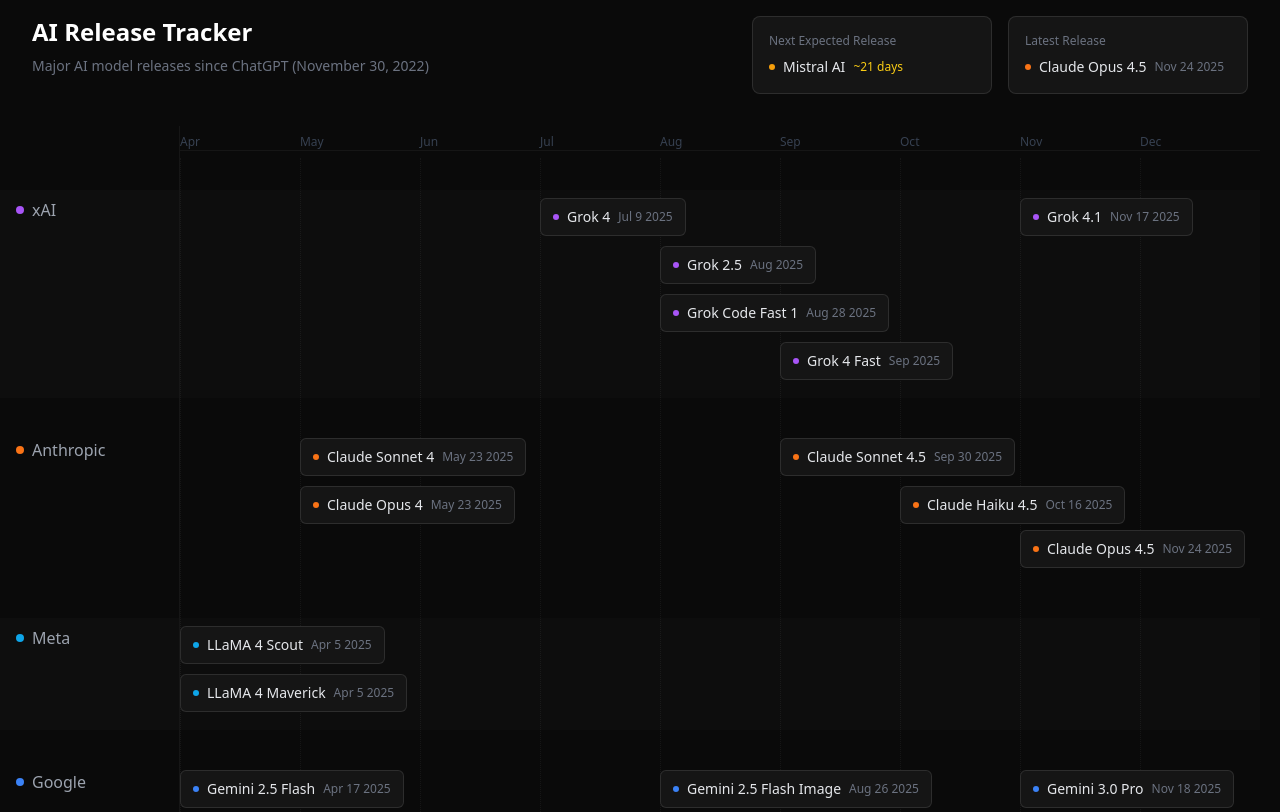
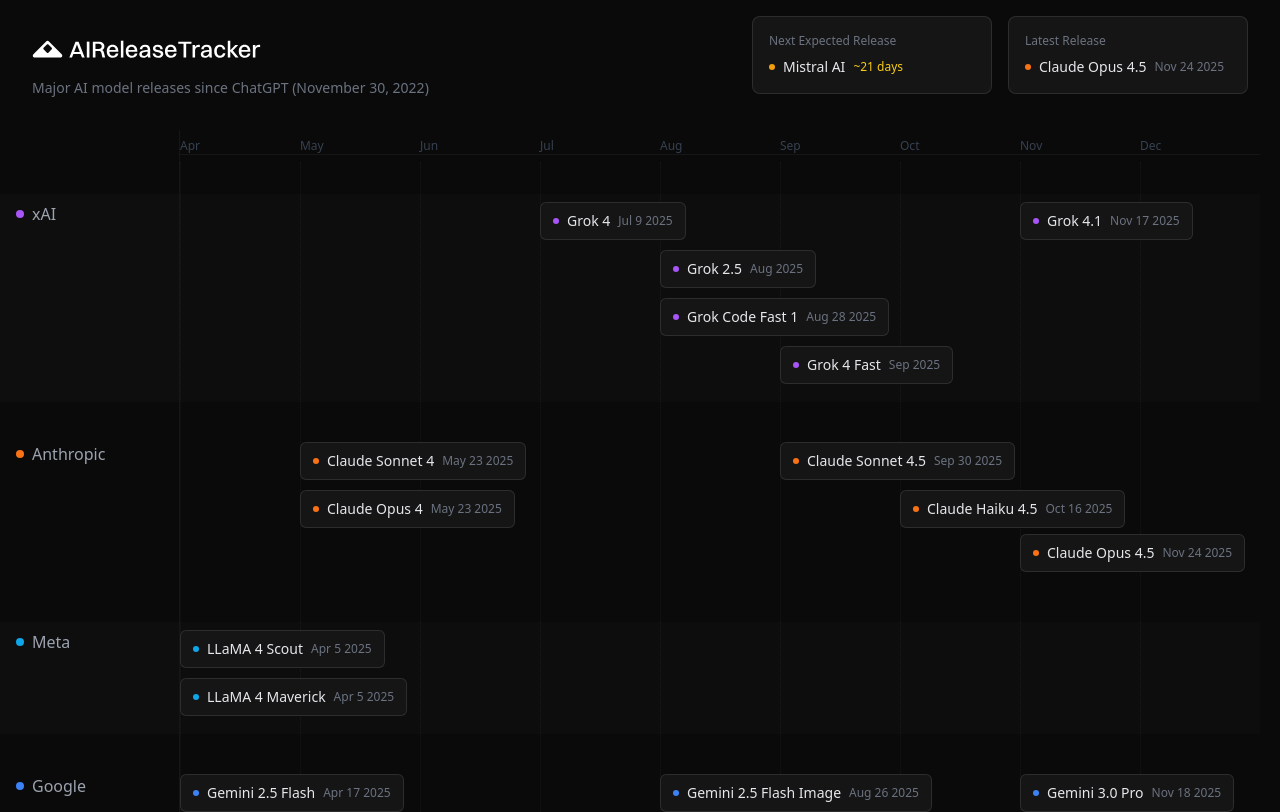
Before and after one commit to assentorp/aireleasetracker, a Next.js app: page / in a window 1280 px wide. Shown: the top 812 px of the page. Built offline with nearby package versions, Linux system fonts and the light colour scheme.

Commit message:
added logo

```diff
--- a/app/page.tsx
+++ b/app/page.tsx
@@ -1,6 +1,8 @@
 'use client';
 
 import { useState, useMemo, useEffect, useRef } from 'react';
+import Link from 'next/link';
+import Logo from '../assets/Logo';
 
 export default function Timeline() {
   const [hoveredGroup, setHoveredGroup] = useState<string | null>(null);
@@ -610,9 +612,9 @@
         <div className="mb-4 sticky top-0 bg-[#0A0A0A] z-50 py-4 px-8">
           <div className="flex items-start justify-between gap-8">
             <div className="flex-1">
-              <h1 className="text-2xl font-semibold text-white mb-2">
-                AI Release Tracker
-              </h1>
+              <Link href="/" className="inline-block mt-6 hover:opacity-80 transition-opacity">
+                <Logo className="cursor-pointer" />
+              </Link>
               <p className="text-sm text-gray-500">
                 Major AI model releases since ChatGPT (November 30, 2022)
               </p>
--- /dev/null
+++ b/assets/Logo.tsx
@@ -0,0 +1,27 @@
+import React from 'react';
+
+export default function Logo({ className }: { className?: string }) {
+  return (
+<svg width="229" height="32" viewBox="0 0 229 32" fill="none" xmlns="http://www.w3.org/2000/svg" aria-label="AI Release Tracker" className={className}>
+<title>AI Release Tracker</title>
+<path d="M220.875 17.5455V5.07559H223.378V6.92386C224.197 5.42653 225.484 4.74805 226.935 4.74805C227.426 4.74805 227.894 4.86503 228.128 5.07559V7.27479C227.753 7.15781 227.309 7.11102 226.794 7.11102C224.408 7.11102 223.378 8.56156 223.378 10.7374V17.5455H220.875Z" fill="white"/>
+<path d="M218.464 13.4747C217.785 16.3758 215.633 17.8497 212.708 17.8497C209.035 17.8497 206.789 15.3931 206.789 11.3223C206.789 7.08763 209.035 4.74805 212.591 4.74805C216.194 4.74805 218.37 7.18121 218.37 11.1819V11.7902H209.339C209.48 14.3403 210.673 15.7675 212.708 15.7675C214.299 15.7675 215.422 15.0188 215.843 13.4747H218.464ZM212.591 6.83027C210.79 6.83027 209.714 7.97667 209.409 10.0823H215.773C215.469 7.97667 214.369 6.83027 212.591 6.83027Z" fill="white"/>
+<path d="M195.789 17.5461V0.701172H198.292V10.3636L203.252 5.07618H206.247L200.866 10.621L206.575 17.5461H203.463L198.292 11.3229V17.5461H195.789Z" fill="white"/>
+<path d="M193.379 9.42721H190.875C190.571 7.64913 189.425 6.85367 187.974 6.85367C185.892 6.85367 184.769 8.44458 184.769 11.3223C184.769 14.1532 185.939 15.7675 188.044 15.7675C189.542 15.7675 190.594 14.9486 190.969 13.3577H193.449C192.911 16.4693 190.758 17.8497 187.998 17.8497C184.395 17.8497 182.219 15.3697 182.219 11.3223C182.219 7.08763 184.441 4.74805 187.974 4.74805C190.758 4.74805 192.957 6.31557 193.379 9.42721Z" fill="white"/>
+<path d="M171.714 9.14646H169.21C169.608 6.38575 171.503 4.74805 174.615 4.74805C178.007 4.74805 179.692 6.73669 179.692 9.63777V14.5041C179.692 16.0014 179.832 16.8671 180.113 17.5455H177.492C177.305 17.0776 177.235 16.4225 177.212 15.7207C176.159 17.1946 174.544 17.8497 173.047 17.8497C170.52 17.8497 168.789 16.6565 168.789 14.2701C168.789 12.5622 169.725 11.2989 171.597 10.6672C173.258 10.1057 174.942 9.96531 177.188 9.94191V9.66116C177.188 7.83629 176.346 6.85367 174.427 6.85367C172.813 6.85367 171.947 7.74271 171.714 9.14646ZM171.316 14.1766C171.316 15.2294 172.181 15.8844 173.515 15.8844C175.597 15.8844 177.188 14.2233 177.188 12.2113V11.6498C172.392 11.6966 171.316 12.7494 171.316 14.1766Z" fill="white"/>
+<path d="M160.57 17.5455V5.07559H163.074V6.92386C163.893 5.42653 165.179 4.74805 166.63 4.74805C167.121 4.74805 167.589 4.86503 167.823 5.07559V7.27479C167.449 7.15781 167.004 7.11102 166.489 7.11102C164.103 7.11102 163.074 8.56156 163.074 10.7374V17.5455H160.57Z" fill="white"/>
+<path d="M151.553 17.5459V3.83592H146.242V1.63672H159.461V3.83592H154.173V17.5459H151.553Z" fill="white"/>
+<path d="M144.659 13.4747C143.98 16.3758 141.828 17.8497 138.904 17.8497C135.23 17.8497 132.984 15.3931 132.984 11.3223C132.984 7.08763 135.23 4.74805 138.787 4.74805C142.389 4.74805 144.565 7.18121 144.565 11.1819V11.7902H135.535C135.675 14.3403 136.868 15.7675 138.904 15.7675C140.494 15.7675 141.617 15.0188 142.039 13.4747H144.659ZM138.787 6.83027C136.985 6.83027 135.909 7.97667 135.605 10.0823H141.968C141.664 7.97667 140.565 6.83027 138.787 6.83027Z" fill="white"/>
+<path d="M123.347 8.351C123.347 11.5328 131.325 8.86571 131.325 13.9426C131.325 16.3056 129.196 17.8497 126.177 17.8497C123.159 17.8497 121.03 16.4459 120.562 13.4747H123.066C123.323 15.0422 124.493 15.9078 126.248 15.9078C127.932 15.9078 128.821 15.1592 128.821 14.1064C128.821 10.9947 120.96 13.6151 120.96 8.49137C120.96 6.54952 122.481 4.74805 125.639 4.74805C128.423 4.74805 130.482 6.03482 130.88 9.14646H128.377C128.096 7.39177 127.113 6.73669 125.522 6.73669C124.142 6.73669 123.347 7.41517 123.347 8.351Z" fill="white"/>
+<path d="M110.237 9.14646H107.734C108.131 6.38575 110.026 4.74805 113.138 4.74805C116.53 4.74805 118.215 6.73669 118.215 9.63777V14.5041C118.215 16.0014 118.355 16.8671 118.636 17.5455H116.016C115.829 17.0776 115.758 16.4225 115.735 15.7207C114.682 17.1946 113.068 17.8497 111.571 17.8497C109.044 17.8497 107.312 16.6565 107.312 14.2701C107.312 12.5622 108.248 11.2989 110.12 10.6672C111.781 10.1057 113.466 9.96531 115.712 9.94191V9.66116C115.712 7.83629 114.869 6.85367 112.951 6.85367C111.337 6.85367 110.471 7.74271 110.237 9.14646ZM109.839 14.1766C109.839 15.2294 110.705 15.8844 112.038 15.8844C114.121 15.8844 115.712 14.2233 115.712 12.2113V11.6498C110.915 11.6966 109.839 12.7494 109.839 14.1766Z" fill="white"/>
+<path d="M105.456 13.4747C104.777 16.3758 102.625 17.8497 99.7004 17.8497C96.0272 17.8497 93.7812 15.3931 93.7812 11.3223C93.7812 7.08763 96.0272 4.74805 99.5834 4.74805C103.186 4.74805 105.362 7.18121 105.362 11.1819V11.7902H96.3314C96.4718 14.3403 97.665 15.7675 99.7004 15.7675C101.291 15.7675 102.414 15.0188 102.835 13.4747H105.456ZM99.5834 6.83027C97.7819 6.83027 96.7057 7.97667 96.4016 10.0823H102.765C102.461 7.97667 101.361 6.83027 99.5834 6.83027Z" fill="white"/>
+<path d="M88.8672 17.5461V0.701172H91.3705V17.5461H88.8672Z" fill="white"/>
+<path d="M86.4479 13.4747C85.7695 16.3758 83.617 17.8497 80.6926 17.8497C77.0194 17.8497 74.7734 15.3931 74.7734 11.3223C74.7734 7.08763 77.0194 4.74805 80.5756 4.74805C84.1785 4.74805 86.3544 7.18121 86.3544 11.1819V11.7902H77.3236C77.464 14.3403 78.6571 15.7675 80.6926 15.7675C82.2835 15.7675 83.4065 15.0188 83.8276 13.4747H86.4479ZM80.5756 6.83027C78.7741 6.83027 77.6979 7.97667 77.3938 10.0823H83.7574C83.4533 7.97667 82.3537 6.83027 80.5756 6.83027Z" fill="white"/>
+<path d="M60.8359 17.5459V1.63672H66.8019C70.241 1.63672 72.4169 3.4148 72.4169 6.22229C72.4169 8.02377 71.598 9.28714 70.1709 9.98901C71.1067 10.4803 71.6214 11.346 71.9723 12.7731L73.1655 17.5459H70.4048L69.4456 13.2878C69.0245 11.463 68.3226 11.112 66.5679 11.112H63.4563V17.5459H60.8359ZM66.7317 3.74234H63.4563V9.00639H66.6849C68.6267 9.00639 69.7263 7.97698 69.7263 6.36267C69.7263 4.77175 68.6267 3.74234 66.7317 3.74234Z" fill="white"/>
+<path d="M54.8047 17.5459V1.63672H57.425V17.5459H54.8047Z" fill="white"/>
+<path d="M49.9541 17.5459L48.5972 13.9663H41.3445L39.9875 17.5459H37.3672L43.4969 1.63672H46.5617L52.6914 17.5459H49.9541ZM44.5029 5.70759L42.1399 11.9075H47.8017L45.4387 5.70759L44.9708 4.16346L44.5029 5.70759Z" fill="white"/>
+<path d="M29.6793 14.1325C30.9392 15.3924 30.0468 17.5463 28.2651 17.5465L15.5462 17.5472H2.82793C1.04623 17.547 0.154516 15.3924 1.41441 14.1325L14.1327 1.41421C14.9137 0.633347 16.1801 0.633226 16.9611 1.41421L29.6793 14.1325ZM16.3603 4.49952C15.9698 4.10899 15.3366 4.10899 14.9461 4.49952L11.5811 7.86449C11.1909 8.25504 11.1907 8.88829 11.5811 9.2787L14.9461 12.6437C15.3366 13.0337 15.9699 13.0338 16.3603 12.6437L19.7253 9.2787C20.1157 8.8883 20.1155 8.25504 19.7253 7.86449L16.3603 4.49952Z" fill="white"/>
+</svg>
+
+  );
+}
```
Also changed, not shown: assets/logo.svg (added).
